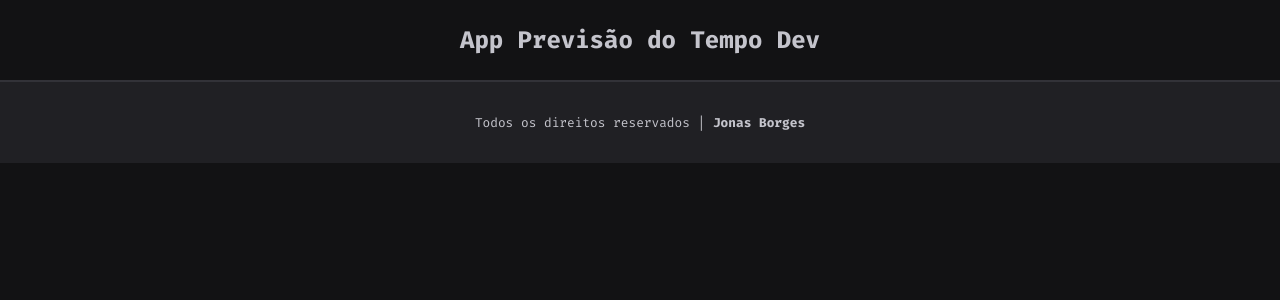
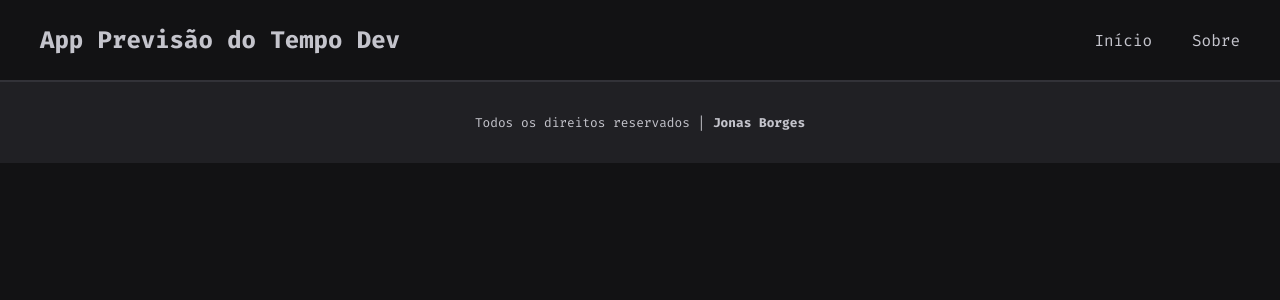
Before and after one commit to jonasborges93/DevClub-PrevisaoDoTempo, a React (Vite) app: page / in a window 1280 px wide. Shown: the top 300 px of the page. Built offline with nearby package versions, Linux system fonts and the light colour scheme.

Commit message:
feat: Added Menu to the project

```diff
--- a/package.json
+++ b/package.json
@@ -11,7 +11,8 @@
   },
   "dependencies": {
     "react": "^18.3.1",
-    "react-dom": "^18.3.1"
+    "react-dom": "^18.3.1",
+    "react-router-dom": "^6.26.2"
   },
   "devDependencies": {
     "@eslint/js": "^9.9.0",
--- a/src/components/Footer/styles.css
+++ b/src/components/Footer/styles.css
@@ -13,7 +13,6 @@
         font-size: inherit;
         text-decoration: none;
         font-weight: bold;
-        transition: .3s ease;
 
         &:hover{
             color: var(--blue-400)
--- a/src/components/Header/index.jsx
+++ b/src/components/Header/index.jsx
@@ -1,12 +1,16 @@
 import './styles.css'
+import Navigation from '../Navigation'
 
-function Header(){
+function Header() {
 
-    return(
+    return (
         <>
             <header className="header">
                 <div className="container">
-                    <h1 className="header__title">App Previsão do Tempo Dev</h1>
+                    <div className="header__content">
+                        <h1 className="header__title">App Previsão do Tempo Dev</h1>
+                        <Navigation />
+                    </div>
                 </div>
             </header>
         </>
--- a/src/components/Header/styles.css
+++ b/src/components/Header/styles.css
@@ -1,6 +1,12 @@
 .header{
     padding: 1.5rem 0;
     border-bottom: 1px solid var(--gray-600);
+
+    .header__content{
+        display: flex;
+        align-items: center;
+        justify-content: space-between;
+    }
 
     .header__title{
         font-size: 1.5rem;
--- /dev/null
+++ b/src/components/Navigation/index.jsx
@@ -0,0 +1,18 @@
+import './styles.css'
+
+function Navigation(){
+    return(
+        <nav className="navigation">
+            <ul className="navigation__list">
+                <li className="navigation__item">
+                    <a href="/" className="navigation__link">Início</a>
+                </li>
+                <li className="navigation__item">
+                    <a href="/sobre" className="navigation__link">Sobre</a>
+                </li>
+            </ul>
+        </nav>
+    )
+}
+
+export default Navigation
--- /dev/null
+++ b/src/components/Navigation/styles.css
@@ -0,0 +1,19 @@
+.navigation{
+
+    .navigation__list{
+        list-style: none;
+
+        display: flex;
+        align-items: center;
+        gap: 2.5rem;
+    }
+
+    .navigation__link{
+        color: var(--gray-300);
+        text-decoration: none;
+
+        &:hover{
+            color: var(--blue-400);
+        }
+    }
+}
--- a/src/global.css
+++ b/src/global.css
@@ -65,6 +65,10 @@ a{
     font-size: var(--font-size);
 }
 
+a{
+  transition: .3s ease;
+}
+
 .container{
   max-width: 1240px;
   margin: 0 auto;
```
Also changed, not shown: src/pages/Home/index.jsx (added, +8 -0 lines), src/pages/Home/style.css (added), 1 other file (tests, documents, lock files or other folders).
